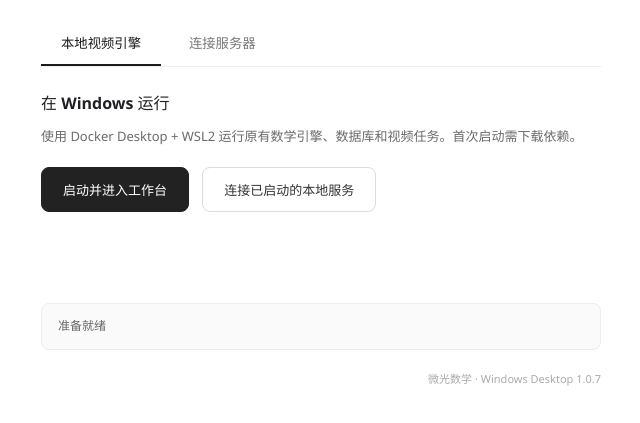
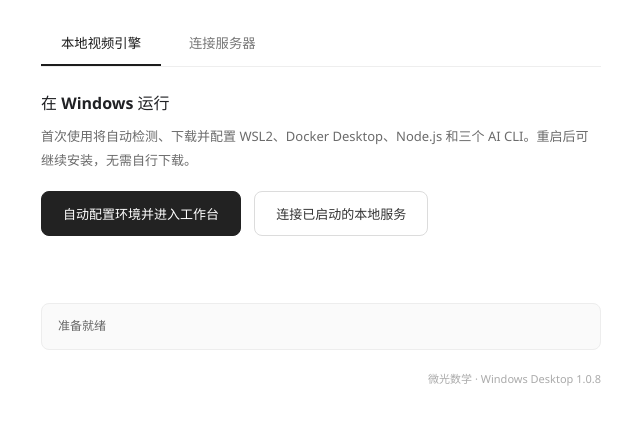
Before and after one commit to qichenzheng-bit/shipinyinqing, an Electron app: page desktop/launcher.html in a window 1280 px wide. Shown: the part 175-598 px from the top of the page, without its empty margins (319-959 px from the left). Drawn offline with Linux system fonts and the light colour scheme; no server answers.

Commit message:
ui: explain automatic Windows dependency setup and reboot resume

```diff
--- a/desktop/launcher.html
+++ b/desktop/launcher.html
@@ -18,8 +18,8 @@
     </div>
     <section id="local-panel" class="panel" aria-label="本地视频引擎">
       <div class="panel-heading">在 Windows 运行</div>
-      <p>使用 Docker Desktop + WSL2 运行原有数学引擎、数据库和视频任务。首次启动需下载依赖。</p>
-      <button class="primary" type="button" id="start-local">启动并进入工作台</button>
+      <p>首次使用将自动检测、下载并配置 WSL2、Docker Desktop、Node.js 和三个 AI CLI。重启后可继续安装，无需自行下载。</p>
+      <button class="primary" type="button" id="start-local">自动配置环境并进入工作台</button>
       <button class="secondary" type="button" id="connect-local">连接已启动的本地服务</button>
     </section>
     <section id="remote-panel" class="panel hidden" aria-label="连接现有服务器">
@@ -30,7 +30,7 @@
       <button class="primary" type="button" id="connect-remote">连接服务器</button>
     </section>
     <div class="status" role="status" aria-live="polite" id="status">准备就绪</div>
-    <footer>微光数学 · Windows Desktop 1.0.7</footer>
+    <footer>微光数学 · Windows Desktop 1.0.8</footer>
   </main>
   <script src="./launcher.js" defer></script>
 </body>
```
